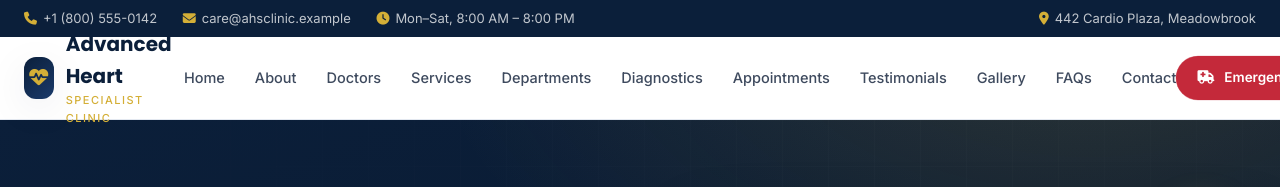
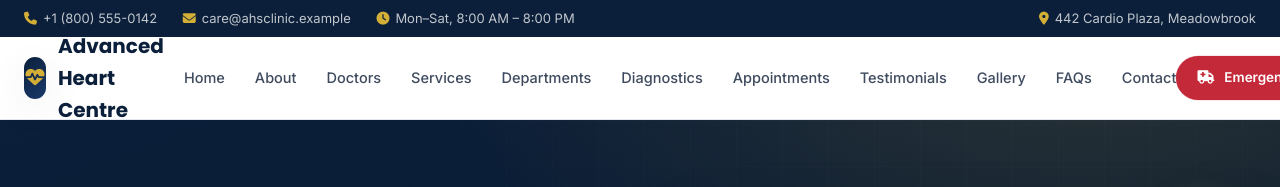
Before and after one commit to ZeroTrace31337/claude, a website: page index.html in a window 1280 px wide. Shown: the top 187 px of the page. Drawn offline with Linux system fonts and the light colour scheme.

Commit message:
Update clinic name from 'Specialist Clinic' to 'Centre'

```diff
--- a/index.html
+++ b/index.html
@@ -3,15 +3,15 @@
 <head>
 <meta charset="UTF-8">
 <meta name="viewport" content="width=device-width, initial-scale=1.0">
-<title>Advanced Heart Specialist Clinic | World-Class Cardiac Care</title>
-<meta name="description" content="Advanced Heart Specialist Clinic offers world-class cardiac care with compassion and excellence — expert cardiologists, modern diagnostics, and comprehensive heart treatment.">
+<title>Advanced Heart Centre | World-Class Cardiac Care</title>
+<meta name="description" content="Advanced Heart Centre offers world-class cardiac care with compassion and excellence — expert cardiologists, modern diagnostics, and comprehensive heart treatment.">
 <meta name="keywords" content="cardiologist, heart clinic, cardiac care, ECG, echocardiography, angioplasty, heart surgery, cardiac rehabilitation">
 <meta name="theme-color" content="#0B1F3A">
 <link rel="icon" href="favicon.ico" type="image/x-icon">
 <link rel="manifest" href="manifest.json">
 
 <!-- Open Graph -->
-<meta property="og:title" content="Advanced Heart Specialist Clinic">
+<meta property="og:title" content="Advanced Heart Centre">
 <meta property="og:description" content="World-Class Cardiac Care with Compassion and Excellence.">
 <meta property="og:type" content="website">
 
@@ -59,7 +59,7 @@
   <div class="container">
     <a href="#home" class="brand">
       <span class="brand-mark"><i class="fa-solid fa-heart-pulse"></i></span>
-      <span>Advanced Heart<br><small>Specialist Clinic</small></span>
+      <span>Advanced Heart Centre</span>
     </a>
 
     <nav class="nav-links" id="nav-links" aria-label="Primary navigation">
```
